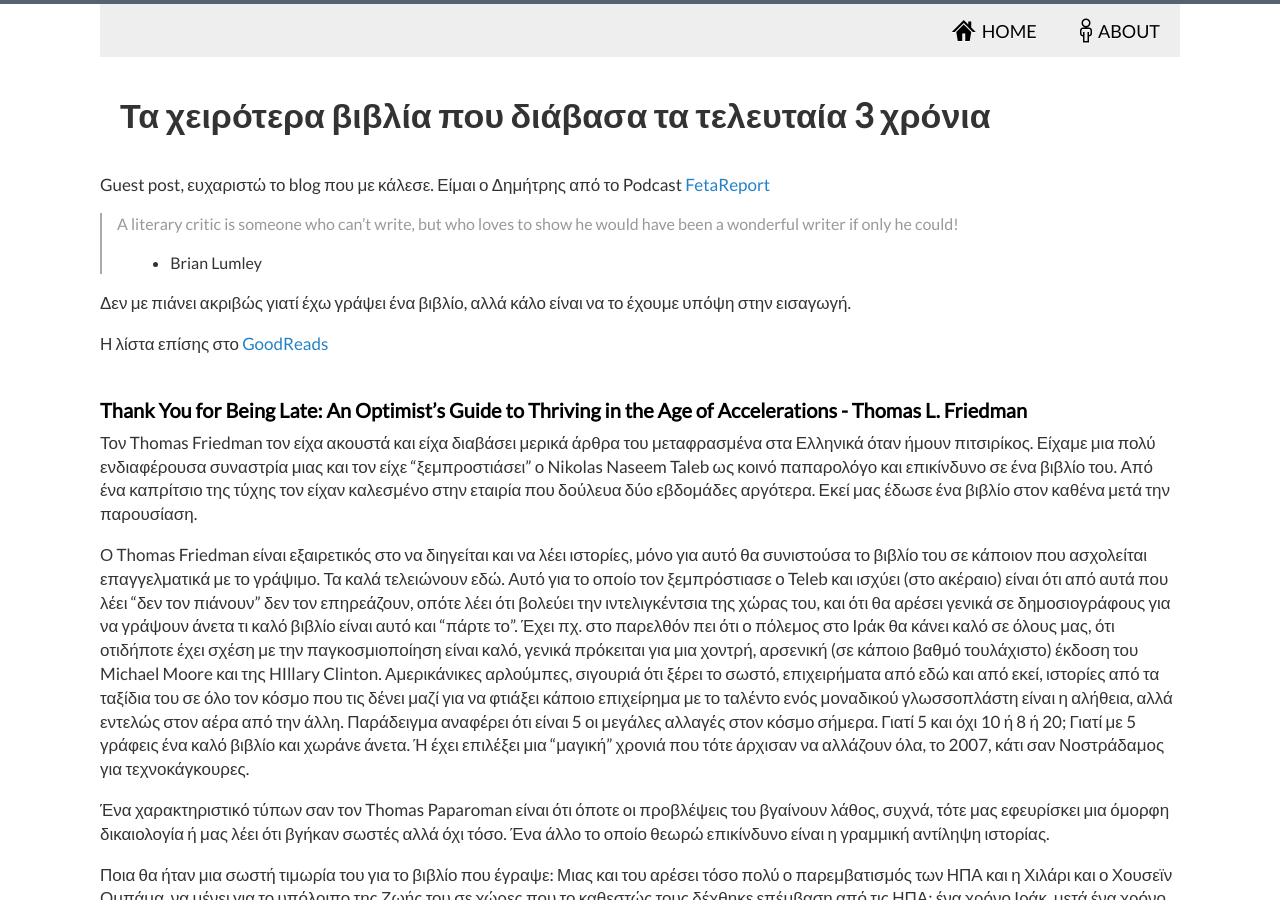
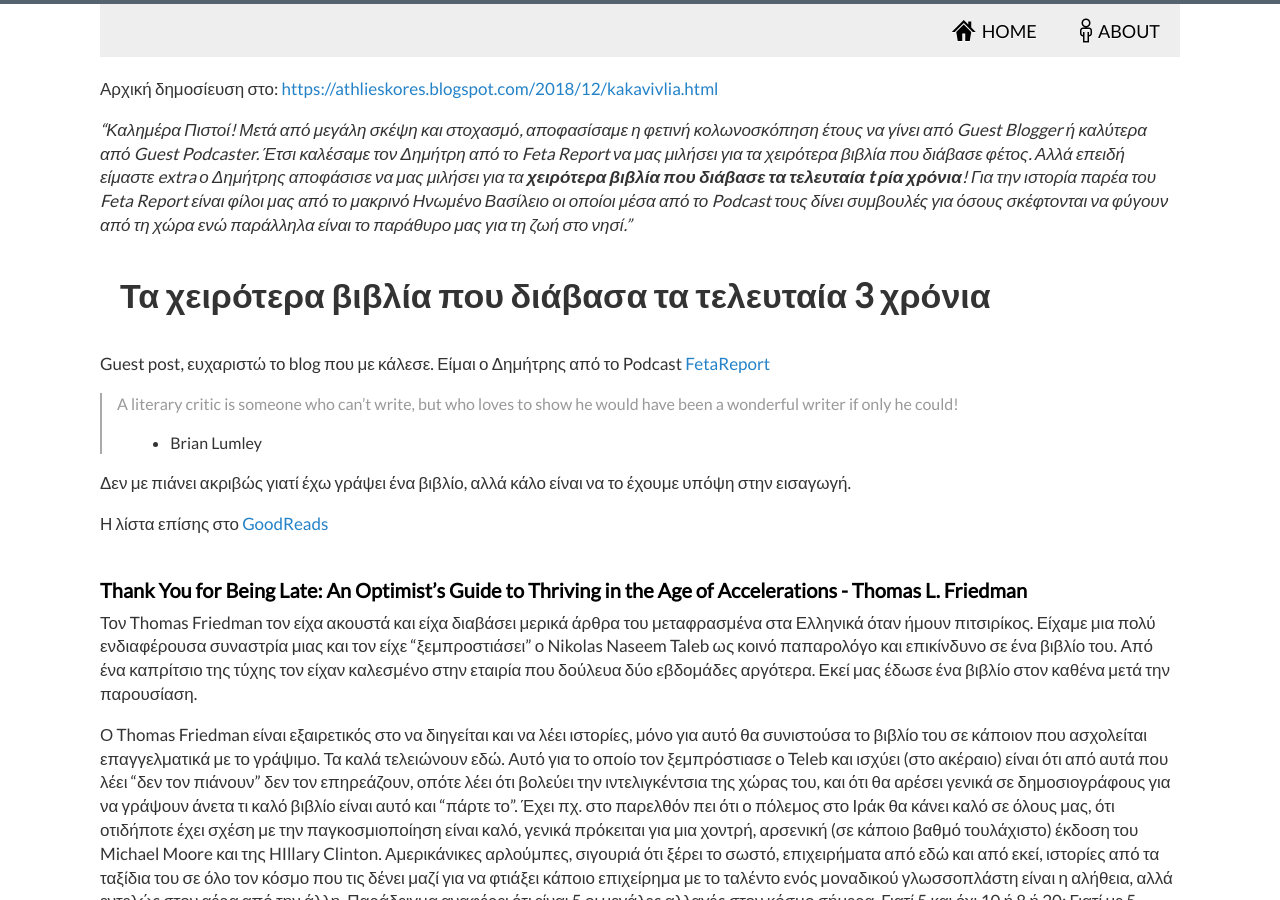
Before and after one commit to dimitrismistriotis/dimitrismistriotis.github.io, a Jekyll site: the page built from _posts/2018-12-29-worst_books_read.md, in a window 1280 px wide and 900 px high. Built offline with Jekyll 4.4.1, drawn with Linux system fonts in a browser that asks for light colours; some of the changed text lies outside the part shown.

Commit message:
Intro outro and permalink

```diff
--- a/_posts/2018-12-29-worst_books_read.md
+++ b/_posts/2018-12-29-worst_books_read.md
@@ -1,7 +1,12 @@
 ---
 layout: default
 title: Τα χειρότερα βιβλία που διάβασα τα τελευταία 3 χρόνια
+permalink: /worst_books_read
 ---
+
+Αρχική δημοσίευση στο: <https://athlieskores.blogspot.com/2018/12/kakavivlia.html>
+
+*"Καλημέρα Πιστοί! Μετά από μεγάλη σκέψη και στοχασμό, αποφασίσαμε η φετινή κολωνοσκόπηση έτους να γίνει από Guest Blogger ή καλύτερα από Guest Podcaster. Έτσι καλέσαμε τον Δημήτρη από το Feta Report να μας μιλήσει για τα χειρότερα βιβλία που διάβασε φέτος. Αλλά επειδή είμαστε extra ο Δημήτρης αποφάσισε να μας μιλήσει για τα **χειρότερα βιβλία που διάβασε τα τελευταία  t ρία χρόνια**! Για  την ιστορία παρέα του Feta Report είναι φίλοι μας από το μακρινό Ηνωμένο Βασίλειο οι οποίοι μέσα από το Podcast τους δίνει συμβουλές για όσους σκέφτονται να φύγουν από τη χώρα ενώ παράλληλα είναι το παράθυρο μας για τη ζωή στο νησί."*
 
 # Τα χειρότερα βιβλία που διάβασα τα τελευταία 3 χρόνια
 
@@ -67,3 +72,7 @@
 Ποια θα ήταν μια σωστή τιμωρία του για το βιβλίο που έγραψε: Καμία, δεν το έκανε επίτηδες.
 
 Τι έκανα με το βιβλίο: Το άφησα πίσω στην καφετέρια που το βρήκα. Ίσως αρέσει σε κάποιον άλλον, από ότι είδα σε 3-4 εβδομάδες είχε "φύγει".
+
+Τα βιβλία είναι σαν τη ζωή, γεμάτα επιλογές, πότε κακές πότε καλές. Δεν αφήνουμε τις κακές επιλογές όμως να ορίσουν τη ζωή μας.
+
+**Εκ μέρους της Feta Reportκ και των υπέροχων, θεσπέσιων πλασμάτων της Θεάς Καφροδιτης, Σας ευχόμαστε Καλή Πρωκτοχρονιά και είθε οι μέρες σας να είναι γεμάτες υγεία και ωραία βιβλία.**
```
